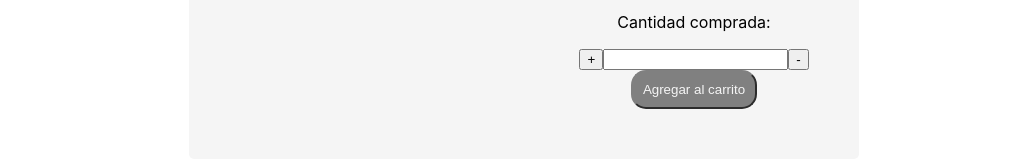
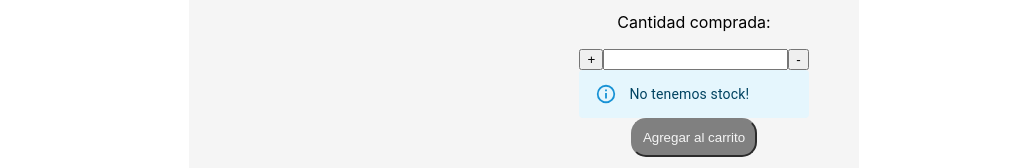
Before and after one commit to GabrielaPatriciaRodriguez/my-ecommerce-react, a React (Create React App) app: page /item/1 in a window 1280 px wide. Shown: the part 380-548 px from the top of the page, without its empty margins (116-1132 px from the left). Built offline with nearby package versions, Linux system fonts and the light colour scheme; no server answers; the database is empty; the HTML template or start-up script is replaced by a standard one.

Commit message:
agregando basicAlert

```diff
--- a/src/App.js
+++ b/src/App.js
@@ -8,7 +8,6 @@ import { BrowserRouter as Router, Routes, Route } from "react-router-dom";
 import Home from "./Views/Home/Home";
 import Category from "./Views/Category/Category";
 import DetailProduct from "./Views/DetailProduct/DetailProduct";
-import Checkout from "./Views/Checkout/Checkout";
 
 //Components
 import Navigation from "./components/Navigation/Navigation";
--- /dev/null
+++ b/src/components/BasicAlert/BasicAlert.js
@@ -0,0 +1,13 @@
+import * as React from 'react';
+import Alert from '@mui/material/Alert';
+import Stack from '@mui/material/Stack';
+
+const BasicAlerts = () => {
+  return (
+    <Stack sx={{ width: '100%' }} spacing={2}>
+      <Alert severity="info">No tenemos stock!</Alert>
+    </Stack>
+  );
+}
+
+export default BasicAlerts;
--- a/src/components/Item/Item.js
+++ b/src/components/Item/Item.js
@@ -12,6 +12,7 @@ function Item({ data }) {
     card: {
       margin: 20,
       width: 500,
+      padding: 15,
     },
   };
 
@@ -31,13 +32,7 @@ function Item({ data }) {
               {data.title}
             </Typography>
             <Typography gutterBottom variant="h6" component="div">
-              Categoria: {data.category}
-            </Typography>
-            <Typography gutterBottom variant="h6" component="div">
               $ {data.price}
-            </Typography>
-            <Typography variant="h6" color="text.secondary">
-              {data.description}
             </Typography>
           </CardContent>
         </CardActionArea>
--- a/src/components/ItemCount/ItemCount.js
+++ b/src/components/ItemCount/ItemCount.js
@@ -1,8 +1,10 @@
 import React from "react";
 
 import "./ItemCount.css";
+import BasicAlerts from "../BasicAlert/BasicAlert";
 
 import { useState } from "react";
+
 
 const ItemCount = ({ stock, initial, onAdd }) => {
   const [count, setCount] = useState(initial);
@@ -11,7 +13,7 @@ const ItemCount = ({ stock, initial, onAdd }) => {
     if (count < stock) {
       setCount(count + 1);
     } else {
-      alert("No tenemos stock");
+      console.log("No tenemos stock");
     }
   };
 
@@ -32,6 +34,7 @@ const ItemCount = ({ stock, initial, onAdd }) => {
         <input value={count} onChange={onChangeCount} />
         <button onClick={restar}>-</button>
       </form>
+      {(count === stock) ? <BasicAlerts /> : null}
       <button className="button" onClick={() => onAdd(count)}>
         Agregar al carrito
       </button>
```
